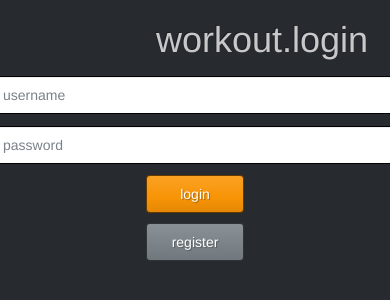
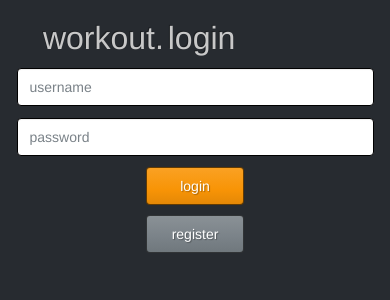
Before and after one commit to daniel-chu/workout., a Flask app: page / in a window 390 px wide; the page is wider, and only the part inside the window is pictured. Shown: the top 300 px of that part. Run offline with Flask 2, Linux system fonts and the light colour scheme; some libraries are stand-ins or nearby versions.

Commit message:
Complete restructuring into a single-page application. Made pages responsive. Implemented tracking user session after login, and made placeholder landing page.

```diff
--- a/app.py
+++ b/app.py
@@ -1,4 +1,4 @@
-from flask import Flask, render_template, request, redirect
+from flask import Flask, render_template, request
 from flask.json import jsonify
 from pymongo import MongoClient
 from workoutUtils import *
@@ -6,6 +6,7 @@ import jinja2
 import os
 
 app = Flask(__name__)
+app.secret_key=os.environ.get('SECRET_KEY')
 
 client = MongoClient(os.environ.get('MONGO_URI'))
 db = client['workout-log']
@@ -34,20 +35,19 @@ def login():
     if loginAttemptUser is None:
         return jsonify(status='error', error='No account with that username.')
     if(validate_user_and_password(loginAttemptUser, password)):
-        # TODO manage session/login
-        return "Login Succesful with username: " + username
+        sign_in(username)
+        return jsonify(status='success')
     else:
         return jsonify(status='error',error='Wrong password.')
-
 
 @app.route('/registerUser', methods=['POST'])
 def register_user():
     name = request.form.get('name')
-    email = request.form.get("email")
+    email = request.form.get('email')
     email = email.lower()
-    username = request.form.get("username")
+    username = request.form.get('username')
     username = username.lower()
-    password = request.form.get("password")
+    password = request.form.get('password')
     password_confirmed = request.form.get("passwordConfirm")
 
     if not name:
@@ -76,8 +76,15 @@ def register_user():
     hashed_and_salted_pw = hash_password(password)
     users.insert_one({"_id":gen_unique_string_id(), "username":username, "email":email, "password":hashed_and_salted_pw})
 
-    # TODO manage session/login
-    return "REGISTERED SUCCESSFULLY"
+    sign_in(username)
+    return jsonify(status='success')
+
+@app.route('/getLog', methods=['POST'])
+def getLogs():
+    if not is_logged_in():
+        return jsonify(status='error', error='Not logged in.');
+    #TODO return actual data
+    return jsonify(status='success');
 
 if __name__ == '__main__':
     port = int(os.environ.get('PORT'))
--- a/static/css/custom.css
+++ b/static/css/custom.css
@@ -2,19 +2,9 @@
     display: inline-block;
 }
 
-#login-screen-title-container {
-    position: relative;
-    left: 40%;
-}
-
-#login-screen-title-text {
-    padding: 15px;
-    margin: 0;
-}
-
 #login-window,
 #register-window {
-    width: 600px;
+    width: 800px;
     max-width: 100%;
     margin: auto;
     text-align: center;
@@ -39,11 +29,136 @@
 }
 
 .form-control {
-    width: 100%;
-    margin: 5px;
+    margin: auto;
+    width: 85%;
+    margin-top: 5px;
+    margin-bottom: 5px;
+}
+
+.title-bar h1 {
+    margin-bottom: 5px;
 }
 
 .error-text {
     color: #fc6a6a;
     margin-bottom: 5px;
 }
+
+@media screen and (min-width: 300px) and (max-width: 350px) {
+    #title-container {
+        white-space: nowrap;
+        padding-left: 9%;
+    }
+    h1 {
+        font-size: 30px;
+    }
+}
+
+@media screen and (min-width: 351px) and (max-width: 400px) {
+    #title-container {
+        white-space: nowrap;
+        padding-left: 11%;
+    }
+    h1 {
+        font-size: 32px;
+    }
+}
+
+@media screen and (min-width: 401px) and (max-width: 475px) {
+    #title-container {
+        white-space: nowrap;
+        padding-left: 13%;
+    }
+    h1 {
+        font-size: 35px;
+    }
+}
+
+@media screen and (min-width: 476px) and (max-width: 550px) {
+    #title-container {
+        white-space: nowrap;
+        padding-left: 18%;
+    }
+    h1 {
+        font-size: 35px;
+    }
+}
+
+@media screen and (min-width: 551px) and (max-width: 700px) {
+    #title-container {
+        white-space: nowrap;
+        padding-left: 21%;
+    }
+    h1 {
+        font-size: 36px;
+    }
+}
+
+@media screen and (min-width: 701px) and (max-width: 800px) {
+    #title-container {
+        white-space: nowrap;
+        padding-left: 26%;
+    }
+    h1 {
+        font-size: 36px;
+    }
+}
+
+@media screen and (min-width: 801px) and (max-width: 900px) {
+    #title-container {
+        white-space: nowrap;
+        padding-left: 30%;
+    }
+    h1 {
+        font-size: 36px;
+    }
+}
+
+@media screen and (min-width: 901px) and (max-width: 992px) {
+    #title-container {
+        white-space: nowrap;
+        padding-left: 33%;
+    }
+    h1 {
+        font-size: 36px;
+    }
+}
+
+@media screen and (min-width: 993px) and (max-width: 1200px){
+    #title-container {
+        white-space: nowrap;
+        padding-left: 3vw; /*10%*/
+    }
+    h1 {
+        font-size: 36px;
+    }
+}
+
+@media screen and (min-width: 1201px) and (max-width: 1600px){
+    #title-container {
+        white-space: nowrap;
+        padding-left: 6vw; /*17%*/
+    }
+    h1 {
+        font-size: 36px;
+    }
+}
+
+@media screen and (min-width: 1601px) and (max-width: 2000px){
+    #title-container {
+        white-space: nowrap;
+        padding-left: 7vw;
+    }
+    h1 {
+        font-size: 36px;
+    }
+}
+
+@media screen and (min-width: 2001px){
+    .title-bar {
+        text-align: center;
+    }
+    h1 {
+        font-size: 36px;
+    }
+}
--- /dev/null
+++ b/static/html/login-page.html
@@ -0,0 +1,62 @@
+<div id="login-window">
+    <div id="error-message-login" class='error-text' style="display:none"></div>
+    <div class="row">
+        <div class="col-md-3"></div>
+        <div class="col-md-6">
+            <input id="username" class="form-control enter-to-submit" placeholder="username">
+        </div>
+        <div class='col-md-3'></div>
+    </div>
+    <div class="row">
+        <div class="col-md-3"></div>
+        <div class="col-md-6">
+            <input id="password" class="form-control enter-to-submit" placeholder="password" type="password">
+        </div>
+        <div class="col-md-3"></div>
+    </div>
+    <button id="loginButton" class="btn btn-warning btn-large login-page-button">login</button>
+    <br>
+    <button id="registerOpen" class="btn btn-primary btn-large login-page-button">register</button>
+</div>
+<div id="register-window" style="display:none">
+    <div id="error-message-register" class='error-text' style="display:none"></div>
+    <div class="row">
+        <div class="col-md-2"></div>
+        <div class="col-md-8">
+            <input id="name-register" class="form-control enter-to-submit" placeholder="name">
+        </div>
+        <div class="col-md-2"></div>
+    </div>
+    <div class="row">
+        <div class="col-md-2"></div>
+        <div class="col-md-8">
+            <input id="email-register" class="form-control enter-to-submit" placeholder="email">
+        </div>
+        <div class="col-md-2"></div>
+    </div>
+    <div class="row">
+        <div class="col-md-2"></div>
+        <div class="col-md-8">
+            <input id="username-register" class="form-control enter-to-submit" placeholder="username">
+        </div>
+        <div class="col-md-2"></div>
+    </div>
+    <div class="row">
+        <div class="col-md-2"></div>
+        <div class="col-md-8">
+            <input id="password-register" class="form-control enter-to-submit" placeholder="password" type="password">
+        </div>
+        <div class="col-md-2"></div>
+    </div>
+    <div class="row">
+        <div class="col-md-2"></div>
+        <div class="col-md-8">
+            <input id="password-confirm-register" class="form-control enter-to-submit" placeholder="confirm password" type="password">
+        </div>
+        <div class="col-md-2"></div>
+    </div>
+    <button id="registerButton" class="btn btn-warning btn-large login-page-button">register</button>
+    <button id="registerCancel" type="button" class="btn btn-sm btn-default" data-dismiss="modal">Cancel</button>
+</div>
+<script src="/static/js/login-register-page/login.js"></script>
+<script src="/static/js/login-register-page/register.js"></script>
--- a/static/js/login-register-page/login.js
+++ b/static/js/login-register-page/login.js
@@ -14,12 +14,11 @@ $(document).ready(function() {
             .done(function(response) {
                 $loginButton.attr('disable', false);
                 $('#error-message-login').hide()
-                if (response['status'] == 'error') {
+                if (response['status'] === 'error') {
                     $('#error-message-login').text(response['error']).show()
                         .effect("shake", { direction: "up", times: 3, distance: 2 });
-                } else {
-                    // TODO manage session/login
-                    alert(response);
+                } else if (response['status'] === 'success') {
+                    PageNavigationUtil.goToMainTrackerPage();
                 }
             })
             .fail(function(response) {
--- a/static/js/login-register-page/register.js
+++ b/static/js/login-register-page/register.js
@@ -1,5 +1,5 @@
 $(document).ready(function() {
-    var $titleCategory = $('#login-screen-title-category');
+    var $titleCategory = $('#title-category');
     var $registerButton = $('#registerButton');
     var $registerOpen = $('#registerOpen');
     var $registerCancel = $('#registerCancel');
@@ -21,13 +21,11 @@ $(document).ready(function() {
             .done(function(response) {
                 $registerButton.attr('disable', false);
                 $('#error-message-register').hide();
-                if (response['status'] == 'error') {
+                if (response['status'] === 'error') {
                     $('#error-message-register').text(response['error']).show()
                         .effect("shake", { direction: "up", times: 3, distance: 2 });
-                } else {
-                    // TODO manage session/login
-                    $registerPopup.modal('hide');
-                    alert(response);
+                } else if (response['status'] === 'success') {
+                    PageNavigationUtil.goToMainTrackerPage();
                 }
             })
             .fail(function(response) {
--- /dev/null
+++ b/static/js/main-frame.js
@@ -0,0 +1,14 @@
+$(document).ready(function() {
+    $.ajax({
+            type: 'POST',
+            url: '/getLog',
+            data: {}
+        })
+        .done(function(response) {
+            if (response['status'] === 'error' && response['error'] === 'Not logged in.') {
+                PageNavigationUtil.goToLoginPage();
+            } else if (response['status'] === 'success') {
+                PageNavigationUtil.goToMainTrackerPage();
+            }
+        });
+});
--- /dev/null
+++ b/static/js/pageNavigationUtil.js
@@ -0,0 +1,25 @@
+var PageNavigationUtil = (function() {
+
+    function renderPageFrom(title, htmlpath) {
+        var $contentWindow = $('#content-window');
+        var $titleCategory = $('#title-category');
+        $contentWindow.fadeOut(300, function() {
+            $contentWindow.load(htmlpath);
+            $contentWindow.fadeIn(600);
+        });
+
+        $titleCategory.fadeOut(300, function() {
+            $titleCategory.text(title);
+            $titleCategory.fadeIn(600);
+        });
+    }
+
+    return {
+        goToLoginPage: function() {
+            renderPageFrom('login', '/static/html/login-page.html');
+        },
+        goToMainTrackerPage: function() {
+            renderPageFrom('tracker', '/static/html/main-tracker.html');
+        }
+    }
+})();
--- a/templates/head.html
+++ /dev/null
@@ -1,20 +0,0 @@
-<html lang="en">
-
-<head>
-    <title>workout.</title>
-    <meta name="viewport" content="width=device-width, initial-scale=1">
-    <script src="/static/js/jquery-and-bootstrap/jquery-3.1.1.min.js"></script>
-    <script src="/static/js/jquery-and-bootstrap/jquery-ui.min.js"></script>
-    <script src="/static/js/jquery-and-bootstrap/bootstrap.min.js"></script>
-    <link rel='stylesheet' type='text/css' href='/static/css/bootstrap.min.css'>
-    <link rel='stylesheet' type='text/css' href='/static/css/bootstrap.min.css'>
-    <link rel='stylesheet' type='text/css' href='/static/css/custom.css'>
-    <link rel="shortcut icon" href="/static/favicon.ico" type="image/x-icon">
-    <link rel="icon" href="/static/favicon.ico" type="image/x-icon">
-</head>
-
-<body>
-    {% block body %} {% endblock %}
-</body>
-
-</html>
--- a/templates/index.html
+++ b/templates/index.html
@@ -1,69 +1,33 @@
-{% extends "head.html" %} {% block body %}
-<div id="login-screen-title-container">
-    <h1 class="inline-header">workout.</h1><h1 id="login-screen-title-category" class="inline-header">login</h1>
-</div>
-<div id="login-window">
-    <div id="error-message-login" class='error-text' style="display:none"></div>
-    <div class="row">
-        <div class="col-md-3"></div>
-        <div class="col-md-6">
-            <input id="username" class="form-control enter-to-submit" placeholder="username">
+<html lang="en">
+
+<head>
+    <title>workout.</title>
+    <meta name="viewport" content="width=device-width, initial-scale=1">
+    <script src="/static/js/jquery-and-bootstrap/jquery-3.1.1.min.js"></script>
+    <script src="/static/js/jquery-and-bootstrap/jquery-ui.min.js"></script>
+    <script src="/static/js/jquery-and-bootstrap/bootstrap.min.js"></script>
+    <script src="/static/js/pageNavigationUtil.js"></script>
+    <link rel='stylesheet' type='text/css' href='/static/css/bootstrap.min.css'>
+    <link rel='stylesheet' type='text/css' href='/static/css/bootstrap.min.css'>
+    <link rel='stylesheet' type='text/css' href='/static/css/custom.css'>
+    <link rel="shortcut icon" href="/static/favicon.ico" type="image/x-icon">
+    <link rel="icon" href="/static/favicon.ico" type="image/x-icon">
+    <script src="/static/js/main-frame.js"></script>
+</head>
+
+<body>
+    <div class="row title-bar">
+        <div class='col-md-4'></div>
+        <div class='col-md-4'>
+            <div id="title-container">
+                <h1 class="inline-header">workout.</h1>
+                <h1 id="title-category" class="inline-header"></h1>
+            </div>
         </div>
-        <div class='col-md-3'></div>
+        <div class='col-md-4'></div>
     </div>
-    <div class="row">
-        <div class="col-md-3"></div>
-        <div class="col-md-6">
-            <input id="password" class="form-control enter-to-submit" placeholder="password" type="password">
-        </div>
-        <div class="col-md-3"></div>
+    <div id="content-window">
     </div>
-    <button id="loginButton" class="btn btn-warning btn-large login-page-button">login</button>
-    <br>
-    <button id="registerOpen" class="btn btn-primary btn-large login-page-button">register</button>
-</div>
-<div id="register-window" style="display:none">
-    <div id="error-message-register" class='error-text' style="display:none"></div>
-    <div class="row">
-        <div class="col-md-2"></div>
-        <div class="col-md-8">
-            <input id="name-register" class="form-control enter-to-submit" placeholder="name">
-        </div>
-        <div class="col-md-2"></div>
-    </div>
-    <div class="row">
-        <div class="col-md-2"></div>
-        <div class="col-md-8">
-            <input id="email-register" class="form-control enter-to-submit" placeholder="email">
-        </div>
-        <div class="col-md-2"></div>
-    </div>
-    <div class="row">
-        <div class="col-md-2"></div>
-        <div class="col-md-8">
-            <input id="username-register" class="form-control enter-to-submit" placeholder="username">
-        </div>
-        <div class="col-md-2"></div>
-    </div>
-    <div class="row">
-        <div class="col-md-2"></div>
-        <div class="col-md-8">
-            <input id="password-register" class="form-control enter-to-submit" placeholder="password" type="password">
-        </div>
-        <div class="col-md-2"></div>
-    </div>
-    <div class="row">
-        <div class="col-md-2"></div>
-        <div class="col-md-8">
-            <input id="password-confirm-register" class="form-control enter-to-submit" placeholder="confirm password" type="password">
-        </div>
-        <div class="col-md-2"></div>
-    </div>
-    <button id="registerButton" class="btn btn-warning btn-large login-page-button">register</button>
-    <button id="registerCancel" type="button" class="btn btn-sm btn-default" data-dismiss="modal">Cancel</button>
-</div>
-</div>
-</div>
-<script src="/static/js/login-register-page/login.js"></script>
-<script src="/static/js/login-register-page/register.js"></script>
-{% endblock %}
+</body>
+
+</html>
```
Also changed, not shown: static/html/main-tracker.html (added, +7 -0 lines), workoutUtils.py (+14 -0 lines).
